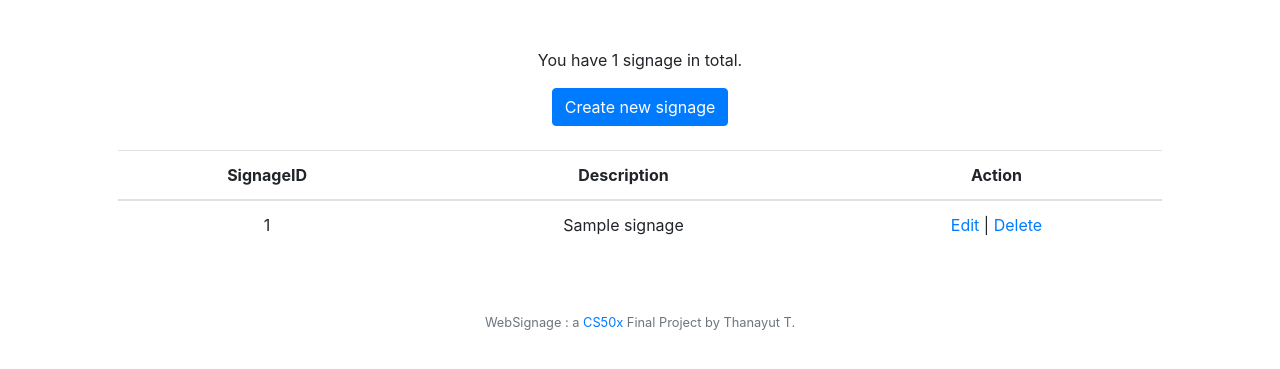
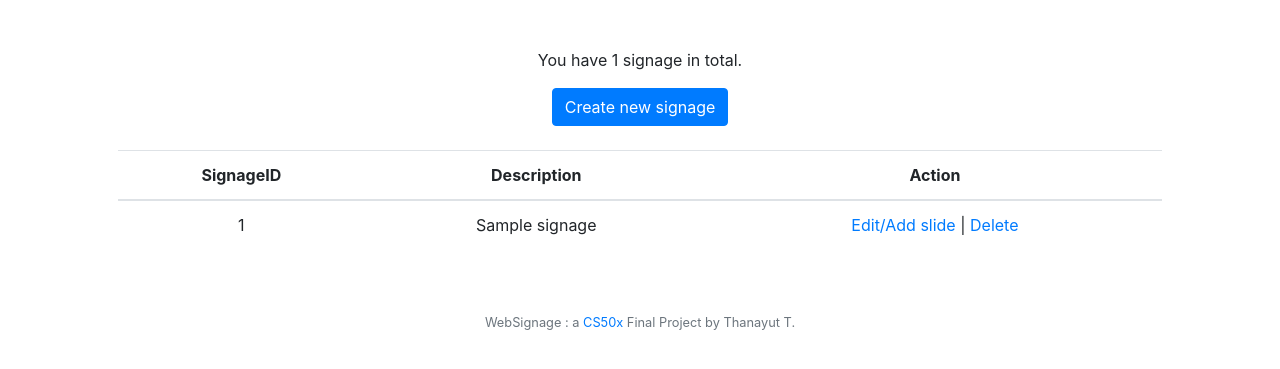
Before and after one commit to tithanayut/WebSignage, a Flask app: template templates/manage/view.html in a window 1280 px wide. Shown: the part 76-445 px from the top of the page. Run offline with Flask 2, Linux system fonts and the light colour scheme; the template is opened without the code that fills it: most values are stand-ins (such as "Sample title", 1, 10 or a date in 2020); parts of the project's set-up code (start-up, migrations or seed data) failed here and were passed over; some libraries are stand-ins or nearby versions.

Commit message:
improved ux - make message to user more clear

```diff
--- a/templates/display/index.html
+++ b/templates/display/index.html
@@ -11,7 +11,7 @@
             <input type="text" class="form-control" name="signageid" placeholder="Signage ID" autocomplete="off" autofocus >
         </div>
         <div class="form-group">
-            <input type="password" class="form-control" name="signagepw" placeholder="Password">
+            <input type="password" class="form-control" name="signagepw" placeholder="Signage Password">
         </div>
         <div class="form-group">
             <div class="form-check">
--- a/templates/manage/view.html
+++ b/templates/manage/view.html
@@ -22,7 +22,7 @@
                     <tr>
                         <td>{{ signage[0] }}</td>
                         <td>{{ signage[1] }}</td>
-                        <td><a href="/manage/edit?id={{ signage[0] }}">Edit</a> | <a href="/manage/delete?id={{ signage[0] }}">Delete</a></td>
+                        <td><a href="/manage/edit?id={{ signage[0] }}">Edit/Add slide</a> | <a href="/manage/delete?id={{ signage[0] }}">Delete</a></td>
                 </tr>
                 {% endfor %}
         </tbody>
```
